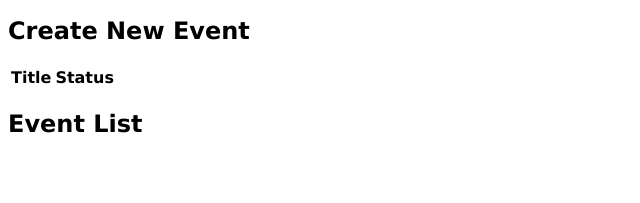
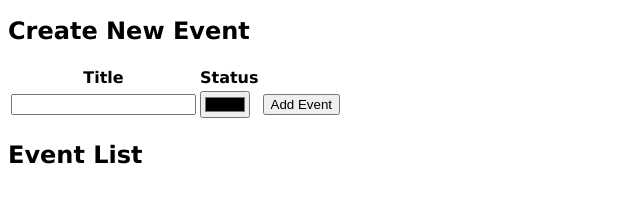
Before and after one commit to swern/StatusPage, a website built with webpack: page client/build/index.html in a window 1280 px wide. Shown: the part 103-306 px from the top of the page, without its empty margins (0-640 px from the left). Built offline with nearby package versions, Linux system fonts and the light colour scheme.

```diff
--- a/client/build/index.html
+++ b/client/build/index.html
@@ -20,6 +20,19 @@
 	  				<th>Title</th>
 	  				<th>Status</th>
 	  			</tr>
+
+	  			<tr>
+	  				<td>
+	  					<input name="title" type="text" id="title">
+	  				</td>
+	  				<td>
+	  					<input name="status" type="color" id="status">
+	  				</td>
+	  				<td>
+	  					<input type="submit" value="Add Event" id="button">
+	  				</td>
+	  			</tr>
+
   			</table>
 
   		</form>
```
